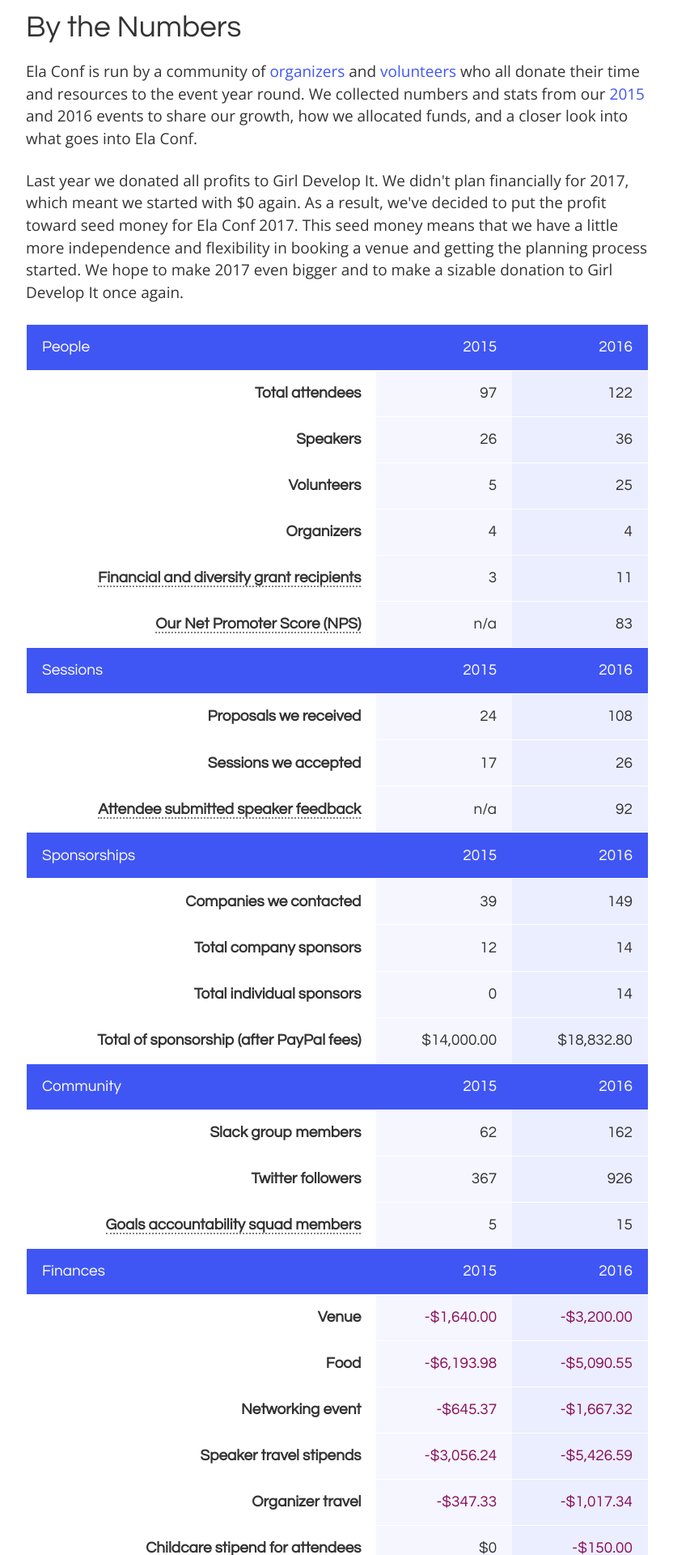
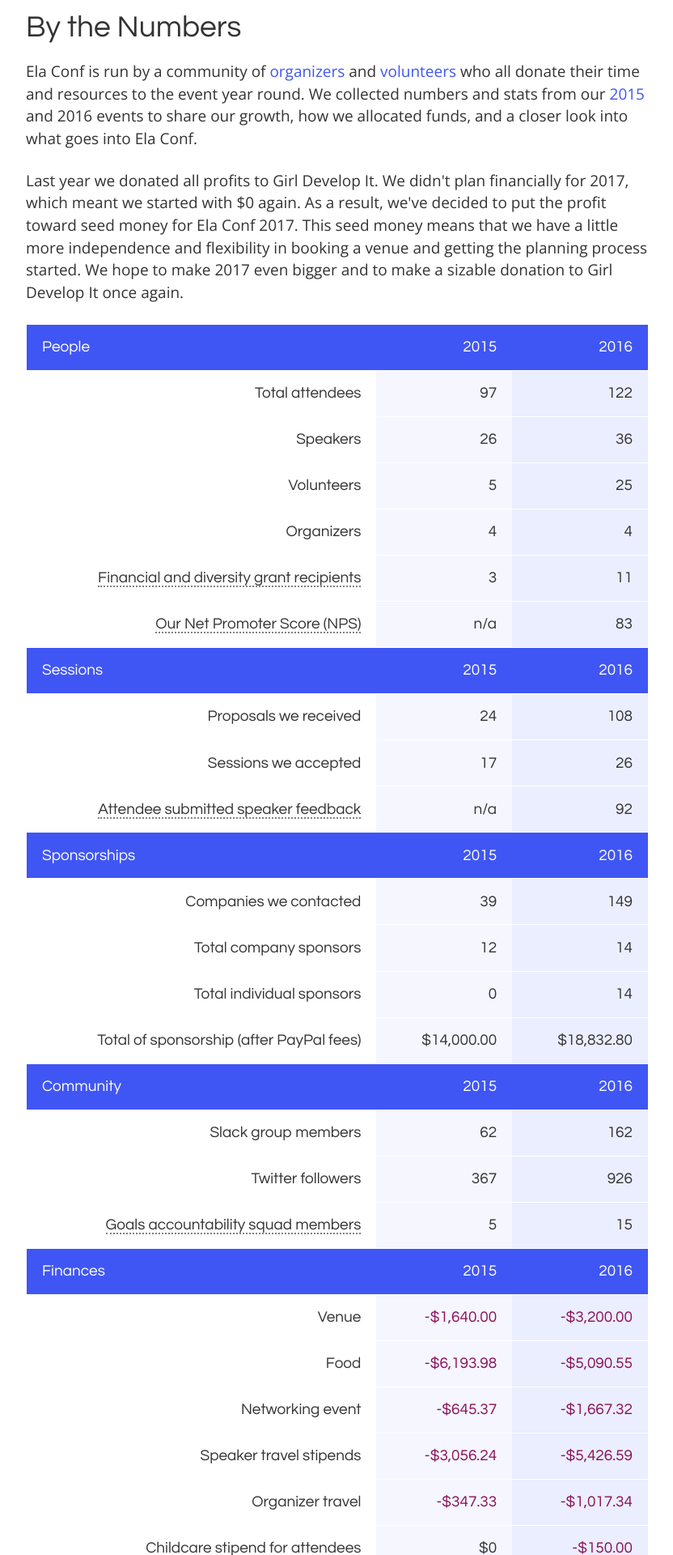
Before and after one commit to elaconf/elaconf.github.io, a Jekyll site: the page built from index.html, in a window 1280 px wide. Shown: the part 4480-6400 px from the top of the page at 81% size, without its empty margins (223-1055 px from the left). Built offline with Jekyll 4.4.1, drawn with Linux system fonts in a browser that asks for light colours; comment, search, counter and statistics services are not loaded.

Commit message:
fix font-weight on th

```diff
--- a/_sass/_table.scss
+++ b/_sass/_table.scss
@@ -112,6 +112,9 @@ table {
     }
   }
 
+  th {
+    font-weight: normal;
+  }
 
   tr td:nth-child(even),
   tr th:nth-child(even) {
--- a/package.json
+++ b/package.json
@@ -3,7 +3,7 @@
   "version": "0.0.0",
   "description": "",
   "scripts": {
-    "test": "scss-lint _sass/*.scss && htmlproofer ./_site && tape test/*.js | tap-min"
+    "test": "scss-lint _sass/*.scss && tape test/*.js | tap-min"
   },
   "bin": {
     "update-avatars": "bin/avatars.js",
```
